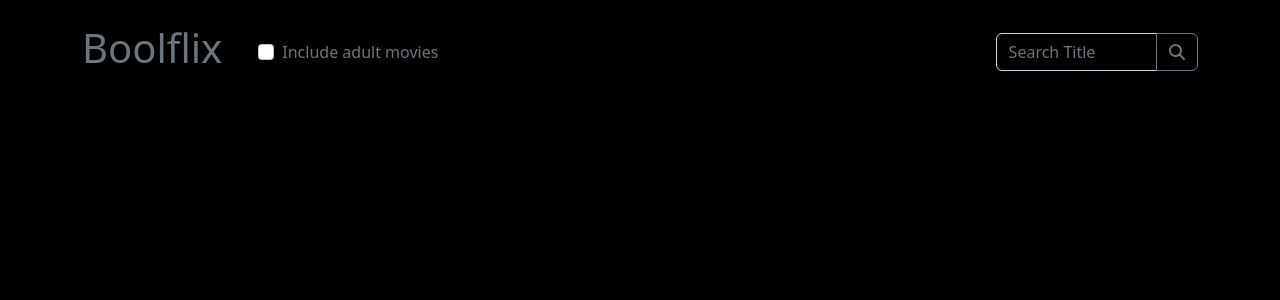
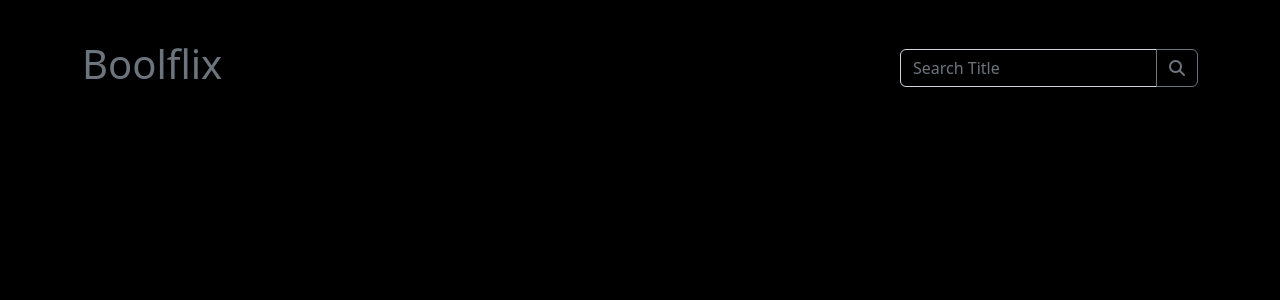
Before and after one commit to LuigginaRossi/vite-boolflix, a Vue app: page / in a window 1280 px wide. Shown: the top 300 px of the page. Built offline with nearby package versions, Linux system fonts and the light colour scheme.

Commit message:
modifiche padding

```diff
--- a/src/components/SearchBar.vue
+++ b/src/components/SearchBar.vue
@@ -14,32 +14,32 @@ export default {
         onSearchClick(){
             this.$emit("search", {...this.filters});
         },
-        adultControlChange(){
-            this.store.includeAdult = false;
-            if(this.store.includeAdult === false){
-                alert("Alcuni contenuti sono adatti solo ai maggiorenni. confermi di avere più di 18 anni?");
-                return this.store.includeAdult = true;
-            }else{
-                return this.store.includeAdult = false;
-            }
-            fetchPosters()
-        },
+        // adultControlChange(){
+        //     this.store.includeAdult = false;
+        //     if(this.store.includeAdult === false){
+        //         alert("Alcuni contenuti sono adatti solo ai maggiorenni. confermi di avere più di 18 anni?");
+        //         return this.store.includeAdult = true;
+        //     }else{
+        //         return this.store.includeAdult = false;
+        //     }
+        //     fetchPosters()
+        // },
     },
 }
 </script>
 
 <template>
     <div class="d-flex justify-content-between align-content-center">
-        <h1 class="text-secondary">Boolflix</h1>
+        <h1 class="text-secondary py-3">Boolflix</h1>
 
 
-        <div class="input-group px-4">
+        <!-- <div class="input-group px-4">
                 <div class="input-group-text bg-none border-0">
                     <input class="form-check-input mt-0" type="checkbox" value="" aria-label="Checkbox for following text input"
                     @change="adultControlChange">
                     <span class="px-2 text-secondary">Include adult movies</span>
                 </div>
-            </div>
+        </div> -->
 
         <form @submit.prevent="onSearchClick" class="align-self-center d-flex">
 
```
